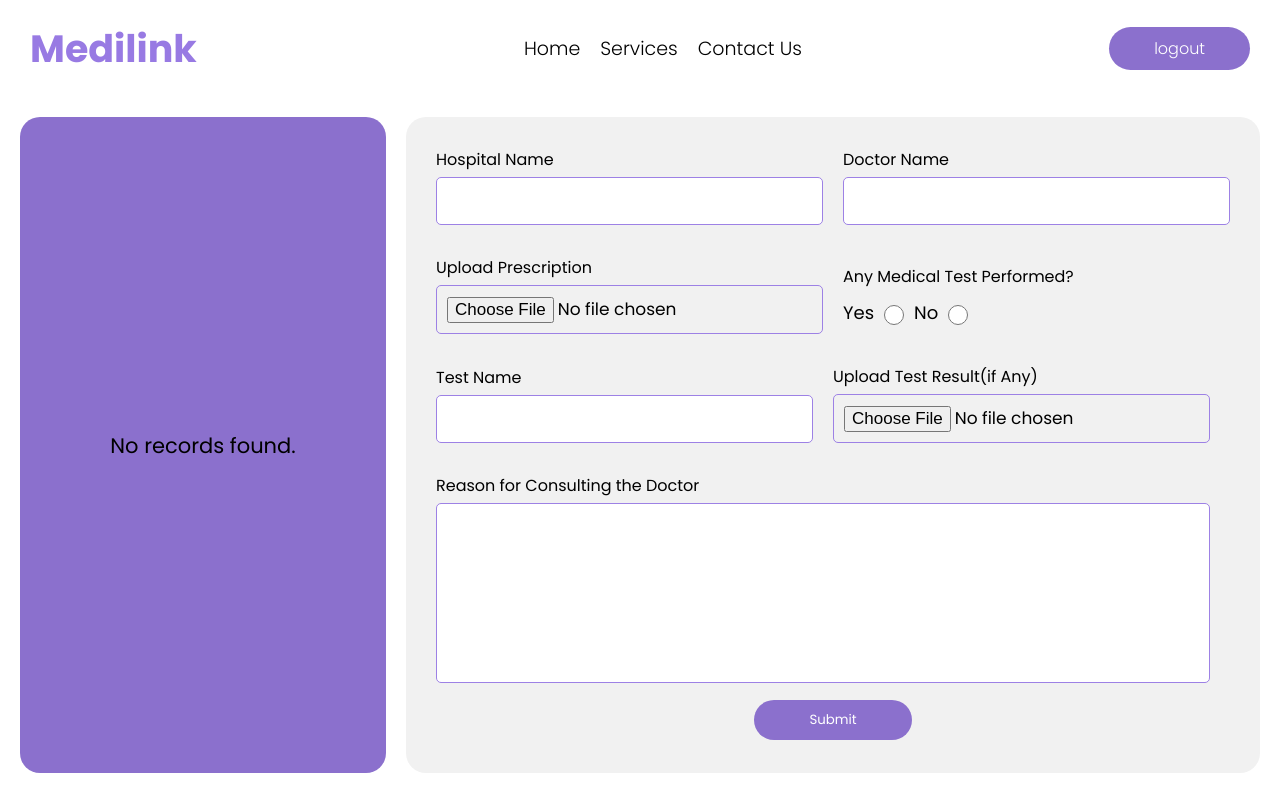
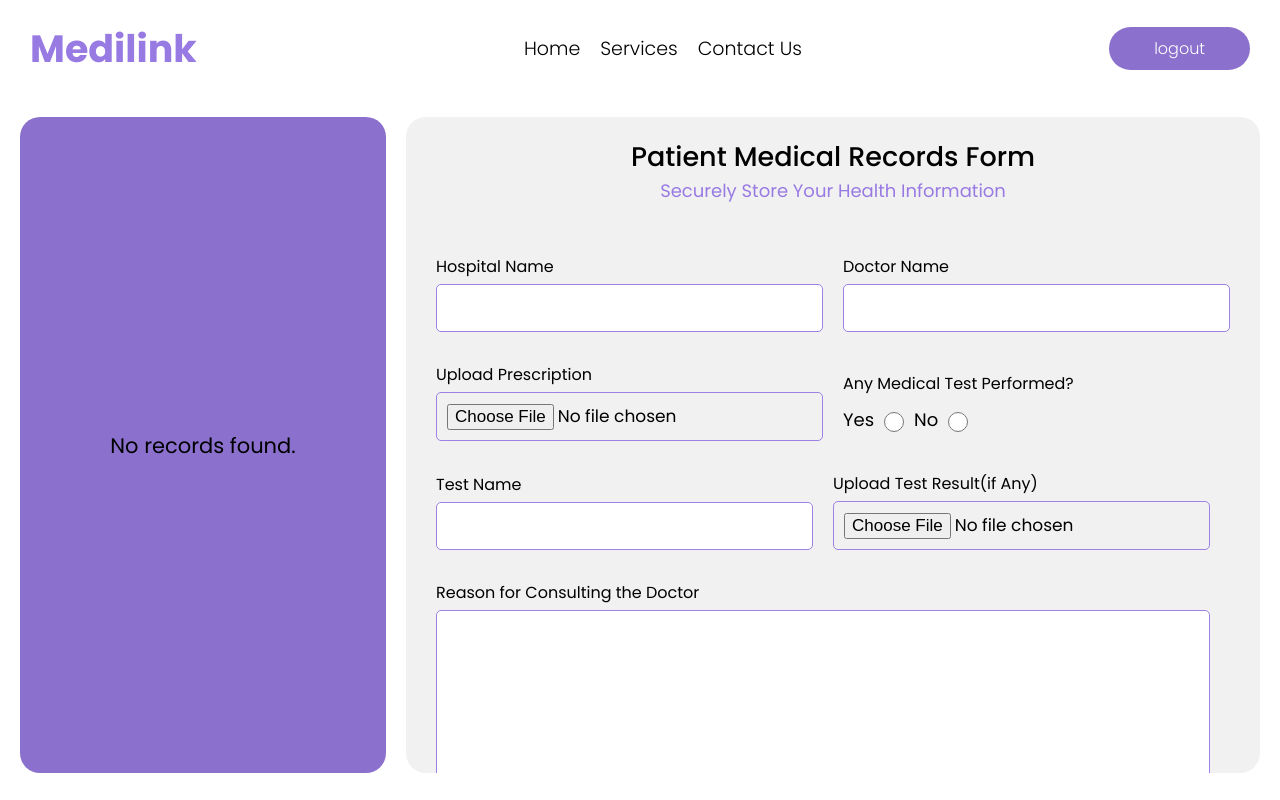
Before and after one commit to lakshya001-AI/Medilink, a React (Vite) app in the folder Frontend/: page /PatientRecordPage in a window 1280 px wide. Built offline with nearby package versions, Linux system fonts and the light colour scheme.

Commit message:
commit changes

```diff
--- a/Frontend/src/App.module.css
+++ b/Frontend/src/App.module.css
@@ -1628,6 +1628,7 @@ cursor: pointer;
     background-color: rgb(241, 241, 241);
     border-radius: 20px;
     margin-top: 40px;
+    overflow-y: scroll;
 }
 
 .noRecords{
@@ -1766,4 +1767,26 @@ cursor: pointer;
     border: 0;
     border-radius: 30px;
     cursor: pointer;
-}
+    margin-bottom: 30px;
+}
+
+.section1MRP2Heading{
+    width: 100%;
+    display: flex;
+    align-items: center;
+    margin-top: 20px;
+    padding: 0px 30px;
+    flex-direction: column;
+    margin-bottom: 20px;
+}
+
+.section1MRP2Heading h1{
+    font-size: 27px;
+    font-weight: 500;
+}
+
+.section1MRP2Heading h3{
+    font-size: 18px;
+    font-weight: 400;
+    color: #987ae3;
+}
--- a/Frontend/src/patientServices/patientRecordPage.jsx
+++ b/Frontend/src/patientServices/patientRecordPage.jsx
@@ -61,6 +61,10 @@ function PatientRecordPage() {
           </div>
 
           <div className={Style.section1MRP2}>
+            <div className={Style.section1MRP2Heading}>
+              <h1>Patient Medical Records Form</h1>
+              <h3>Securely Store Your Health Information</h3>
+            </div>
             <div className={Style.section1MRP2div1}>
               <div className={Style.section1MRP2div11}>
                 <p>Hospital Name</p>
```
